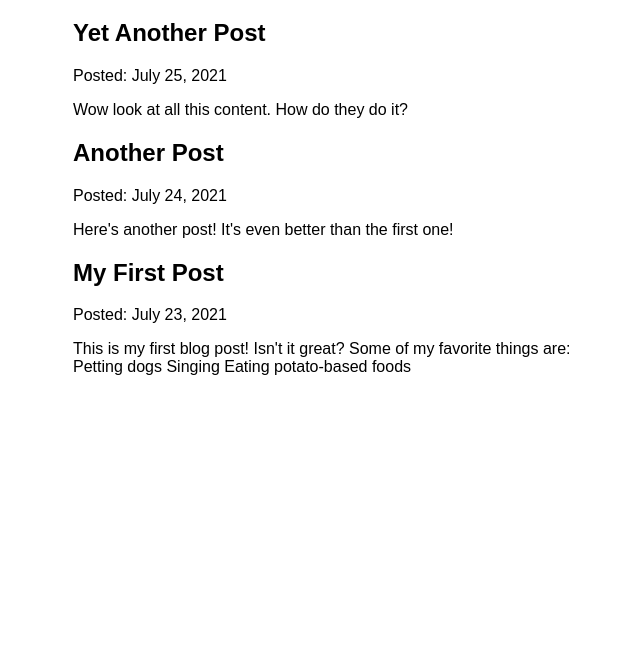
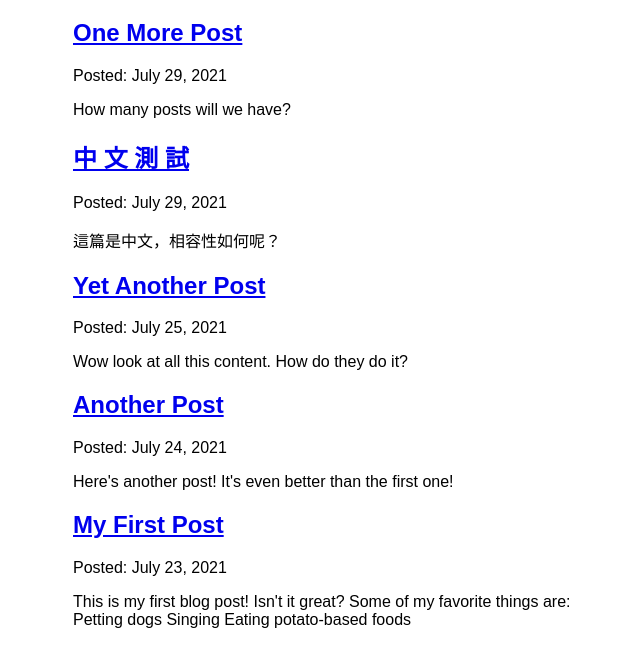
Before and after one commit to kailichiang/my-first-gatsby-site, a Gatsby site: page /blog in a window 1280 px wide. Shown: the part 157-802 px from the top of the page, without its empty margins (317-957 px from the left). Built offline with nearby package versions, Linux system fonts and the light colour scheme; Gatsby itself is replaced by a stand-in of ours.

Commit message:
Render post contents in the blog post page template
- File System Route API
  - Dynamically create new pages from data layer nodes by naming
    your fileas with a special syntax.
  - File System Routes only work on files in the src/pages directory
    or subdirectories.
  - Name your file {nodeType.field}.js
    - nodeType is the type of node you want to create pages from
    - field is the data field from that node type that you want to
      use in the URL for that page.
    - In this example, {mdx.frontmatter__slug}.js

- Query variable
  - Pass in different data values to the same GraphQL query.
  - They can be combined with field arguments to get back data only
    about a specific node.
  - Query variables can only be used in page queries.
  - The id for the data layer node used to create the page.
  - The field you used to create the dynamic part of the route.
    In this case, the frontmatter__slug field.

```diff
--- /dev/null
+++ b/blog/one-more-post.mdx
@@ -0,0 +1,7 @@
+---
+title: "One More Post"
+date: "2021-07-29"
+slug: "one-more-post"
+---
+
+How many posts will we have?
--- /dev/null
+++ b/blog/中文測試.mdx
@@ -0,0 +1,7 @@
+---
+title: "中 文 測 試"
+date: "2021-07-29"
+slug: "chinese-test"
+---
+
+這篇是中文，相容性如何呢？
--- a/src/pages/blog.js
+++ b/src/pages/blog/index.js
@@ -1,7 +1,7 @@
 import * as React from "react";
-import { graphql } from "gatsby";
-import Layout from "../components/layout";
-import { Seo } from "../components/seo";
+import { Link, graphql } from "gatsby";
+import Layout from "../../components/layout";
+import { Seo } from "../../components/seo";
 
 // Add in the data prop to the function definition.
 const BlogPage = ({ data }) => {
@@ -9,7 +9,12 @@
     <Layout pageTitle="My Blog Posts">
       {data.allMdx.nodes.map((node) => (
         <article key={node.id}>
-          <h2>{node.frontmatter.title}</h2>
+          <h2>
+            <Link to={`/blog/${node.frontmatter.slug}`}>
+              {node.frontmatter.title}
+            </Link>
+          </h2>
+
           <p>Posted: {node.frontmatter.date}</p>
           <p>{node.excerpt}</p>
         </article>
@@ -26,6 +31,7 @@
         frontmatter {
           date(formatString: "MMMM D, YYYY")
           title
+          slug
         }
         excerpt
         id
```
Also changed, not shown: src/pages/blog/{mdx.frontmatter__slug}.js (added, +30 -0 lines).
